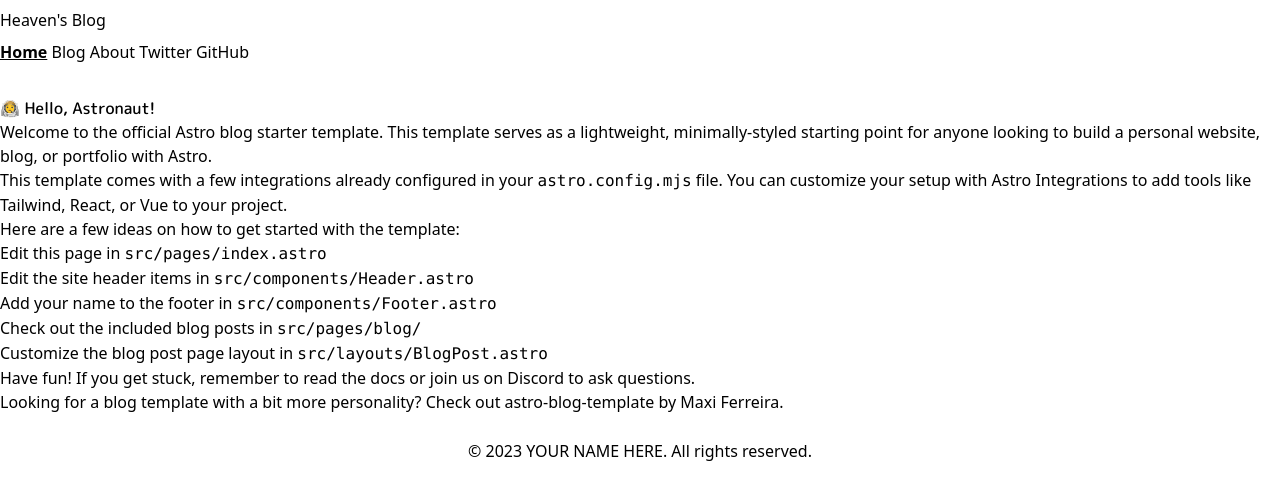
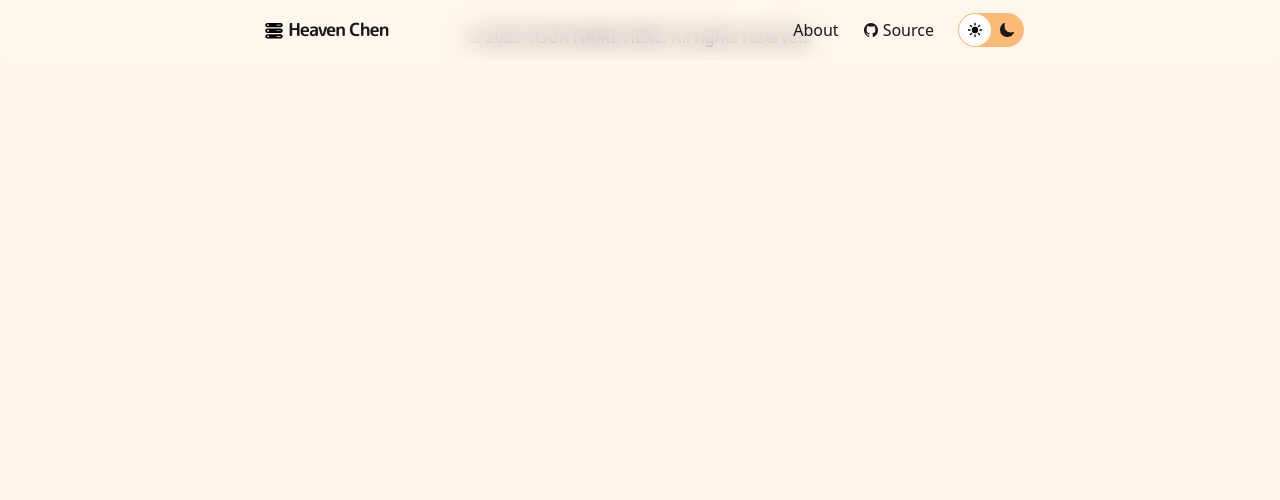
Before and after one commit to HeavenAQ/heaven-blog, an Astro site: page / in a window 1280 px wide. Built offline with nearby package versions, Linux system fonts and the light colour scheme; Astro itself is replaced by a stand-in of ours.

Commit message:
Add theme toggle icon

```diff
--- a/package.json
+++ b/package.json
@@ -20,6 +20,7 @@
     "astro": "^2.1.3",
     "react": "^18.0.0",
     "react-dom": "^18.0.0",
+    "react-icons": "^4.8.0",
     "tailwindcss": "^3.0.24"
   },
   "devDependencies": {
--- /dev/null
+++ b/src/components/Body.astro
@@ -0,0 +1 @@
+<body class="bg-orange-50 dark:bg-zinc-900 text-zinc-900 dark:text-zinc-300 break-words leading-6 transition-colors duration-75"><slot/></body>
--- /dev/null
+++ b/src/components/DatabaseIcon.tsx
@@ -0,0 +1,41 @@
+import React from 'react'
+
+export default function DatabaseIcon(): JSX.Element {
+    return (
+        <svg
+            width="20px"
+            height="20px"
+            className="inline-flex"
+            viewBox="0 0 64 64"
+            version="1.1"
+            xmlns="http://www.w3.org/2000/svg"
+            xmlnsXlink="http://www.w3.org/1999/xlink"
+        >
+            <title>clo-server</title>
+            <desc>Created with Sketch.</desc>
+            <defs></defs>
+            <g
+                id="64px-Glyph"
+                stroke="none"
+                stroke-width="1"
+                fill="none"
+                fill-rule="evenodd"
+            >
+                <g id="clo-server" fill="#000000">
+                    <path
+                        d="M53,14 L41,14 C40.447,14 40,13.553 40,13 C40,12.447 40.447,12 41,12 L53,12 C53.553,12 54,12.447 54,13 C54,13.553 53.553,14 53,14 M13,16 C11.346,16 10,14.654 10,13 C10,11.346 11.346,10 13,10 C14.654,10 16,11.346 16,13 C16,14.654 14.654,16 13,16 M53,6 L11,6 C7.141,6 4,9.141 4,13 C4,16.859 7.141,20 11,20 L53,20 C56.859,20 60,16.859 60,13 C60,9.141 56.859,6 53,6"
+                        id="Fill-189"
+                    ></path>
+                    <path
+                        d="M53,32 L41,32 C40.447,32 40,31.553 40,31 C40,30.447 40.447,30 41,30 L53,30 C53.553,30 54,30.447 54,31 C54,31.553 53.553,32 53,32 M13,34 C11.346,34 10,32.654 10,31 C10,29.346 11.346,28 13,28 C14.654,28 16,29.346 16,31 C16,32.654 14.654,34 13,34 M53,24 L11,24 C7.141,24 4,27.141 4,31 C4,34.859 7.141,38 11,38 L53,38 C56.859,38 60,34.859 60,31 C60,27.141 56.859,24 53,24"
+                        id="Fill-190"
+                    ></path>
+                    <path
+                        d="M53,50 L41,50 C40.447,50 40,49.553 40,49 C40,48.447 40.447,48 41,48 L53,48 C53.553,48 54,48.447 54,49 C54,49.553 53.553,50 53,50 M13,52 C11.346,52 10,50.654 10,49 C10,47.346 11.346,46 13,46 C14.654,46 16,47.346 16,49 C16,50.654 14.654,52 13,52 M53,42 L11,42 C7.141,42 4,45.141 4,49 C4,52.859 7.141,56 11,56 L53,56 C56.859,56 60,52.859 60,49 C60,45.141 56.859,42 53,42"
+                        id="Fill-191"
+                    ></path>
+                </g>
+            </g>
+        </svg>
+    )
+}
--- a/src/components/Header.astro
+++ b/src/components/Header.astro
@@ -1,25 +1,21 @@
 ---
 import HeaderLink from './HeaderLink.astro';
-import { SITE_TITLE } from '../consts';
+import { IoLogoGithub } from 'react-icons/io5/index';
+import DatabaseIcon from './DatabaseIcon';
+import ThemeToggleIcon from './ThemeToggleIcon';
 ---
 
-<header>
-	<h2>
-		{SITE_TITLE}
-	</h2>
-	<nav>
-		<HeaderLink href="/">Home</HeaderLink>
-		<HeaderLink href="/blog">Blog</HeaderLink>
-		<HeaderLink href="/about">About</HeaderLink>
-		<HeaderLink href="https://twitter.com/astrodotbuild" target="_blank">Twitter</HeaderLink>
-		<HeaderLink href="https://github.com/withastro/astro" target="_blank">GitHub</HeaderLink>
+<header class="fixed w-full z-20 p-2 backdrop-blur-md">
+    <div class="mx-auto max-w-3xl">
+	<nav class="space-x-3 flex items-center gap-3 text-base">
+        <h2 class="flex-start flex-auto gap-3 font-semibold tracking-tighter p-2 font-mplus text-lg">
+          <DatabaseIcon/>  Heaven Chen
+        </h2>
+        <div class="items-center gap-6 hidden md:flex">
+            <HeaderLink href="/about">About</HeaderLink>
+            <HeaderLink class="inline-flex items-center gap-1" href="https://github.com/withastro/astro" target="_blank"><IoLogoGithub/>Source</HeaderLink>
+            <ThemeToggleIcon client:load/>
+        </div>
 	</nav>
+    </div>
 </header>
-<style>
-	header {
-		margin: 0em 0 2em;
-	}
-	h2 {
-		margin: 0.5em 0;
-	}
-</style>
--- /dev/null
+++ b/src/components/ThemeToggleIcon.tsx
@@ -0,0 +1,53 @@
+import React, { useEffect, useState } from 'react'
+import { IoSunny, IoMoon } from 'react-icons/io5/index.js'
+
+const themes = ['light', 'dark']
+
+export default function ThemeToggleIcon() {
+    const [isMounted, setIsMounted] = useState(false)
+    const [theme, setTheme] = useState(() => {
+        if (import.meta.env.SSR) {
+            return undefined
+        }
+        if (window.matchMedia('prefers-color-scheme: dark').matches) {
+            return 'dark'
+        }
+        return 'light'
+    })
+    const toggleTheme = () => {
+        const t = theme === 'light' ? 'dark' : 'light'
+        localStorage.setItem('theme', t)
+        setTheme(t)
+    }
+
+    useEffect(() => {
+        const root = document.documentElement
+        theme === 'light'
+            ? root.classList.remove('dark')
+            : root.classList.add('dark')
+    }, [theme])
+
+    useEffect(() => setIsMounted(true), [])
+
+    return isMounted ? (
+        <div className="inline-flex items-center p-[1px] rounded-3xl bg-orange-300 dark:bg-zinc-600">
+            {themes.map(t => {
+                const checked = t === theme
+                return (
+                    <button
+                        key={t}
+                        className={`${
+                            checked ? 'bg-white text-black' : ''
+                        } cursor-pointer rounded-3xl p-2`}
+                        arai-label="Toggle Theme Icon"
+                        onClick={toggleTheme}
+                    >
+                        {t === 'light' ? <IoSunny /> : <IoMoon />}
+                    </button>
+                )
+            })}
+        </div>
+    ) : (
+        <></>
+    )
+}
--- a/src/consts.ts
+++ b/src/consts.ts
@@ -1,5 +1,5 @@
 // Place any global data in this file.
 // You can import this data from anywhere in your site by using the `import` keyword.
 
-export const SITE_TITLE = "Heaven's Blog"
+export const SITE_TITLE = 'Heaven Chen'
 export const SITE_DESCRIPTION = 'A place to share my thoughts and ideas.'
--- a/src/pages/index.astro
+++ b/src/pages/index.astro
@@ -3,6 +3,7 @@ import BaseHead from '../components/BaseHead.astro';
 import Header from '../components/Header.astro';
 import Footer from '../components/Footer.astro';
 import { SITE_TITLE, SITE_DESCRIPTION } from '../consts';
+import Body from '../components/Body.astro';
 ---
 
 <!DOCTYPE html>
@@ -10,41 +11,23 @@ import { SITE_TITLE, SITE_DESCRIPTION } from '../consts';
 	<head>
 		<BaseHead title={SITE_TITLE} description={SITE_DESCRIPTION} />
 	</head>
-	<body>
+	<Body>
 		<Header title={SITE_TITLE} />
 		<main>
-			<h1 class="font-mplus">🧑‍🚀 Hello, Astronaut!</h1>
+			<h1 class="font-mplus"></h1>
 			<p>
-				Welcome to the official <a href="https://astro.build/">Astro</a> blog starter template. This
-				template serves as a lightweight, minimally-styled starting point for anyone looking to build
-				a personal website, blog, or portfolio with Astro.
 			</p>
 			<p>
-				This template comes with a few integrations already configured in your
-				<code>astro.config.mjs</code> file. You can customize your setup with
-				<a href="https://astro.build/integrations">Astro Integrations</a> to add tools like Tailwind,
-				React, or Vue to your project.
 			</p>
-			<p>Here are a few ideas on how to get started with the template:</p>
+			<p></p>
 			<ul>
-				<li>Edit this page in <code>src/pages/index.astro</code></li>
-				<li>Edit the site header items in <code>src/components/Header.astro</code></li>
-				<li>Add your name to the footer in <code>src/components/Footer.astro</code></li>
-				<li>Check out the included blog posts in <code>src/pages/blog/</code></li>
-				<li>Customize the blog post page layout in <code>src/layouts/BlogPost.astro</code></li>
+				<li><code></code></li>
+				<li><code></code></li>
+				<li><code></code></li>
+				<li><code></code></li>
+				<li><code></code></li>
 			</ul>
-			<p>
-				Have fun! If you get stuck, remember to <a href="https://docs.astro.build/"
-					>read the docs
-				</a> or <a href="https://astro.build/chat">join us on Discord</a> to ask questions.
-			</p>
-			<p>
-				Looking for a blog template with a bit more personality? Check out <a
-					href="https://github.com/Charca/astro-blog-template"
-					>astro-blog-template
-				</a> by <a href="https://twitter.com/Charca">Maxi Ferreira</a>.
-			</p>
 		</main>
 		<Footer />
-	</body>
+	</Body>
 </html>
```
Also changed, not shown: 1 other file.
